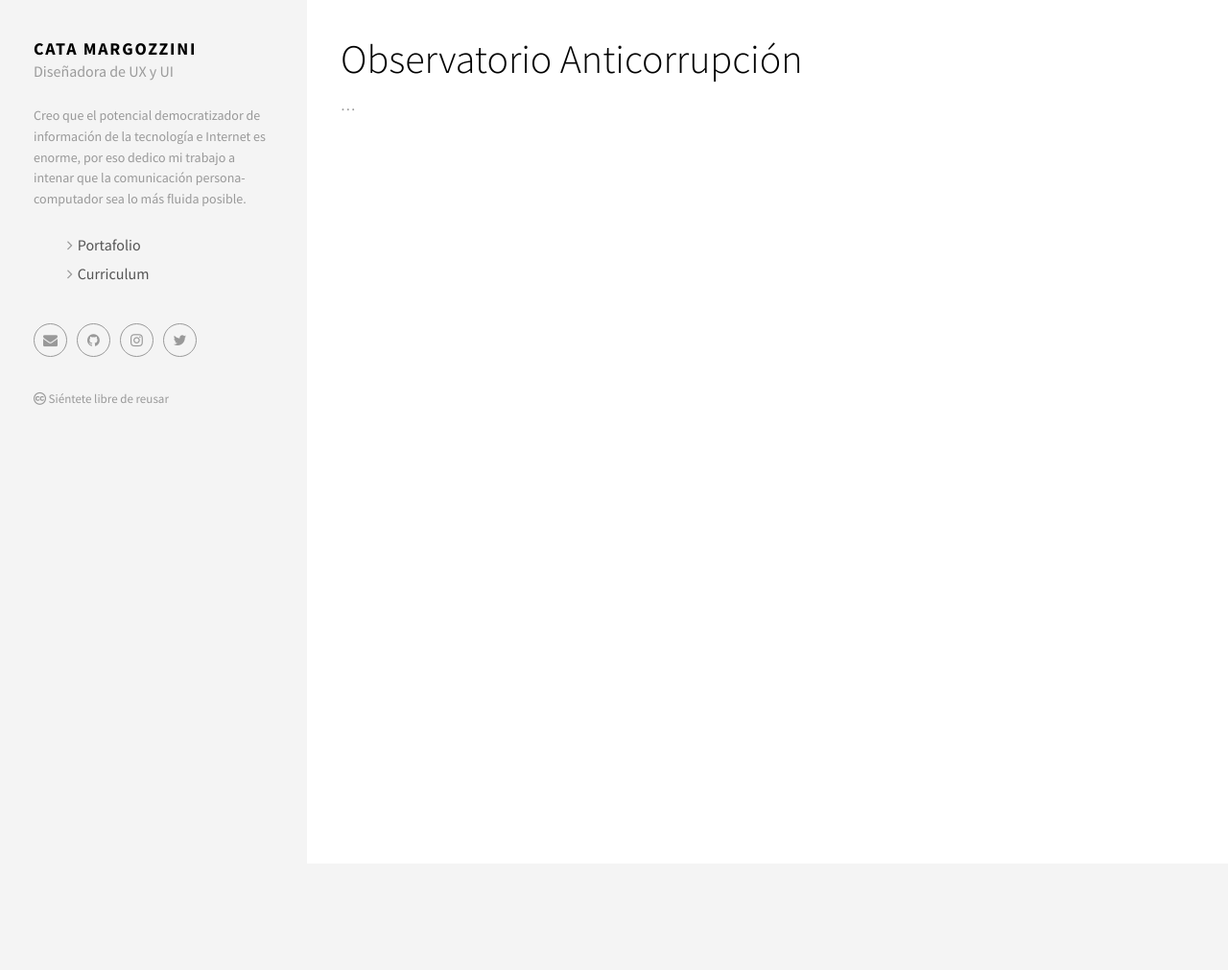
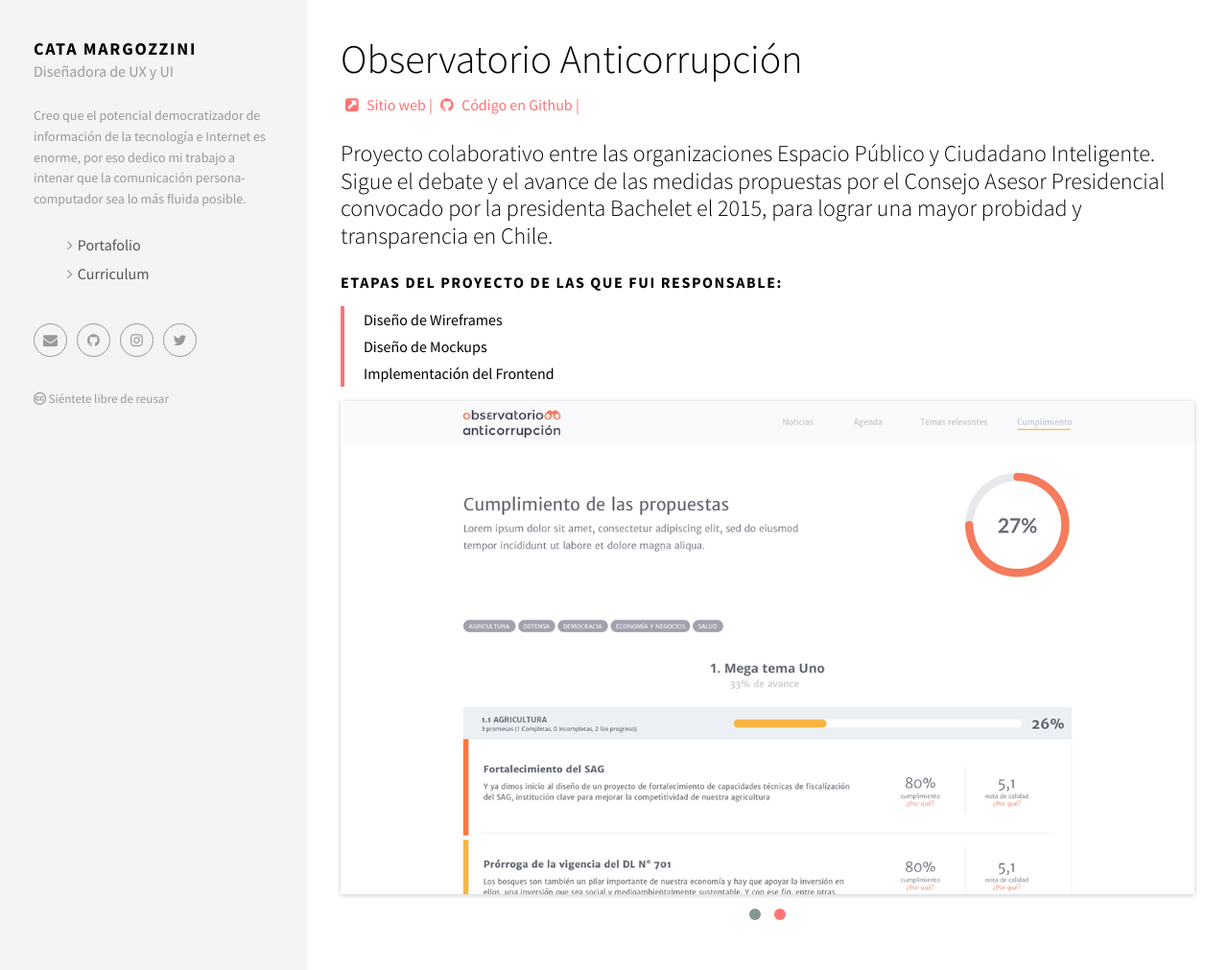
Before and after one commit to camargozzini/portafolio-camargozzini, a Jekyll site: the page built from _posts/2015-01-01-observatorio.markdown, in a window 1280 px wide. Shown: the whole page at 96% size. Built offline with Jekyll 4.4.1, drawn with Linux system fonts in a browser that asks for light colours; nearby versions of some CDN libraries; before the commit the page ends 900 px from its top, so only the background shows below that.

Commit message:
Observatorio

```diff
--- a/_posts/2015-01-01-observatorio.markdown
+++ b/_posts/2015-01-01-observatorio.markdown
@@ -8,4 +8,21 @@ description: Proyecto colaborativo entre las organizaciones Espacio Público y C
 permalink: /:title.html
 ---
 
-...
+<p>
+<a href="http://observatorioanticorrupcion.cl/" target="_blank"><i class="fa fa-external-link-square" aria-hidden="true"></i> Sitio web | </a>
+<a href="https://github.com/ciudadanointeligente/observatorio" target="_blank"><i class="fa fa-github" aria-hidden="true"></i> Código en Github | </a>
+</p>
+
+<h3>{{ page.description }}</h3>
+
+<h4>Etapas del proyecto de las que fui responsable:</h4>
+<ul class="linea list-unstyled">
+  <li>Diseño de Wireframes</li>
+  <li>Diseño de Mockups</li>
+  <li>Implementación del Frontend</li>
+</ul>
+
+<div id="main-slider">
+  <div class="item"><img alt="" src="{{ site.baseurl }}img/content/observatorio/01.png" class="img-responsive"></div>
+  <div class="item"><img alt="" src="{{ site.baseurl }}img/content/observatorio/02.png" class="img-responsive"></div>
+</div>
```
Also changed, not shown: img/content/observatorio/01.png (added), img/content/observatorio/02.png (added).
